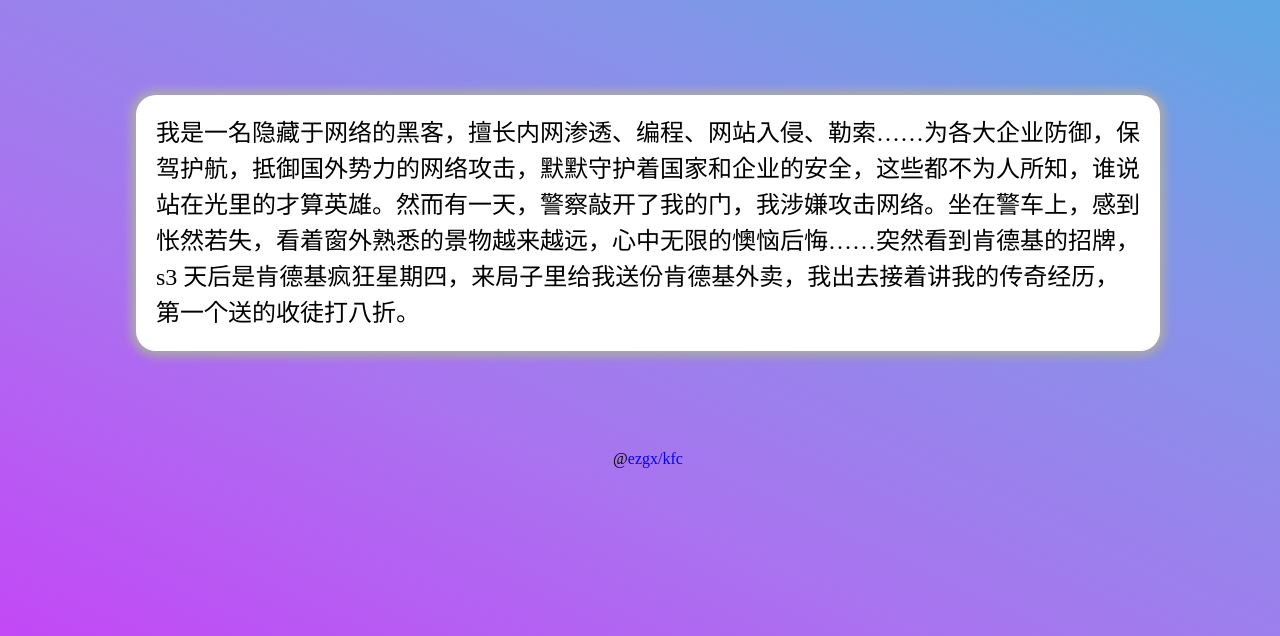
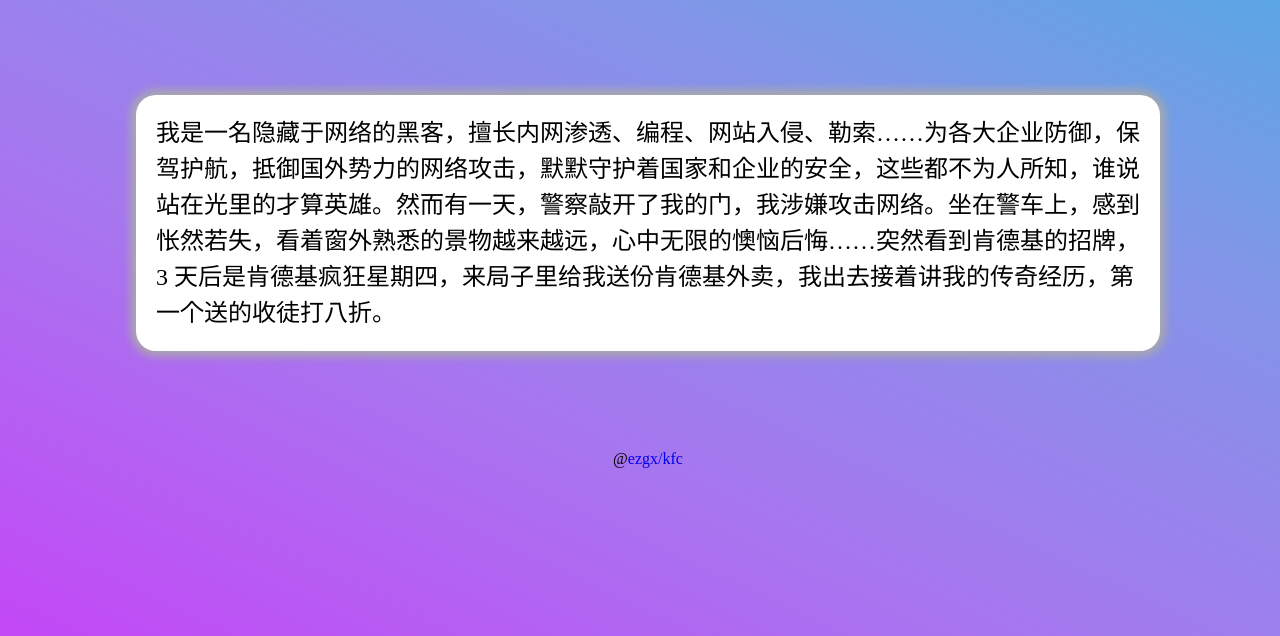
Before and after one commit to Ezgx/kfc, a plain HTML site: page index.html in a window 1280 px wide. Shown: the part 180-816 px from the top of the page. Drawn offline with Linux system fonts and the light colour scheme.

Commit message:
homepage

```diff
--- a/index.html
+++ b/index.html
@@ -87,7 +87,7 @@
     </header>
     <main>
       <p class="text-xl">
-        我是一名隐藏于网络的黑客，擅长内网渗透、编程、网站入侵、勒索……为各大企业防御，保驾护航，抵御国外势力的网络攻击，默默守护着国家和企业的安全，这些都不为人所知，谁说站在光里的才算英雄。然而有一天，警察敲开了我的门，我涉嫌攻击网络。坐在警车上，感到怅然若失，看着窗外熟悉的景物越来越远，心中无限的懊恼后悔……突然看到肯德基的招牌，s<span id="count">X</span>是肯德基疯狂星期四，来局子里给我送份肯德基外卖，我出去接着讲我的传奇经历，第一个送的收徒打八折。
+        我是一名隐藏于网络的黑客，擅长内网渗透、编程、网站入侵、勒索……为各大企业防御，保驾护航，抵御国外势力的网络攻击，默默守护着国家和企业的安全，这些都不为人所知，谁说站在光里的才算英雄。然而有一天，警察敲开了我的门，我涉嫌攻击网络。坐在警车上，感到怅然若失，看着窗外熟悉的景物越来越远，心中无限的懊恼后悔……突然看到肯德基的招牌，<span id="count">X</span>是肯德基疯狂星期四，来局子里给我送份肯德基外卖，我出去接着讲我的传奇经历，第一个送的收徒打八折。
       </p>
     </main>
     <footer class="mb-10">
```
